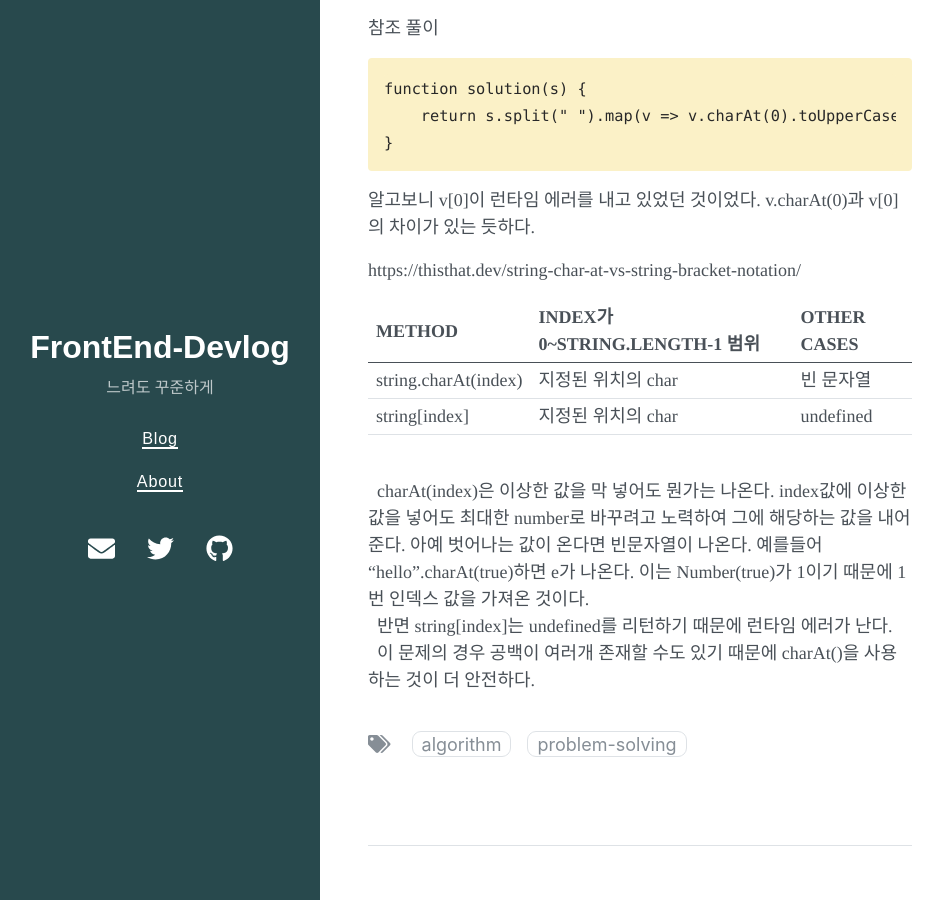
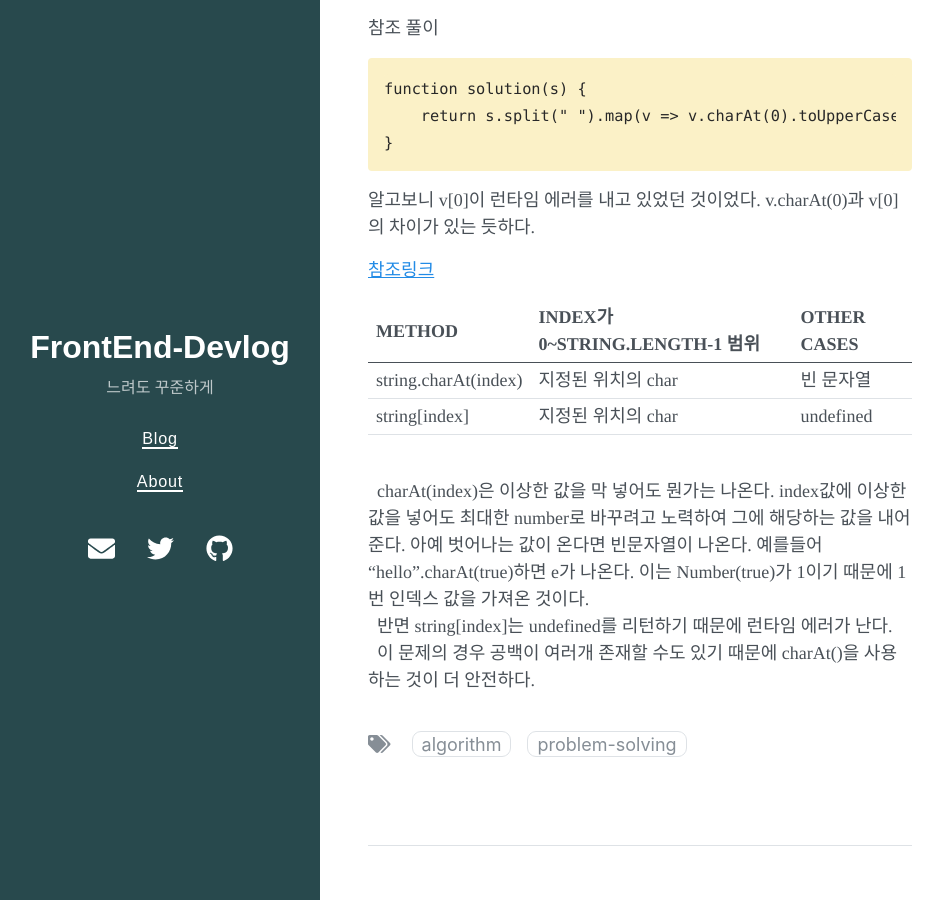
Before and after one commit to dbckdgjs369/dbckdgjs369.github.io, a Jekyll site: the page built from _posts/Problem-Solving/2022-02-17-Problem.md, in a window 1280 px wide and 900 px high, scrolled down 942 px. Shown: the whole window, without its empty margins (0-943 px from the left). Built offline with Jekyll 4.4.1, drawn with Linux system fonts in a browser that asks for light colours; nearby versions of some CDN libraries.

Commit message:
링크 추가

```diff
--- a/_posts/Problem-Solving/2022-02-17-Problem.md
+++ b/_posts/Problem-Solving/2022-02-17-Problem.md
@@ -41,7 +41,7 @@ tags: [Algorithm, Problem-Solving]
 
 알고보니 v[0]이 런타임 에러를 내고 있었던 것이었다. v.charAt(0)과 v[0]의 차이가 있는 듯하다.
 
-https://thisthat.dev/string-char-at-vs-string-bracket-notation/
+[참조링크](https://thisthat.dev/string-char-at-vs-string-bracket-notation/)
 
 | METHOD               | INDEX가 0~STRING.LENGTH-1 범위 | OTHER CASES |
 | -------------------- | ------------------------------ | ----------- |
```
